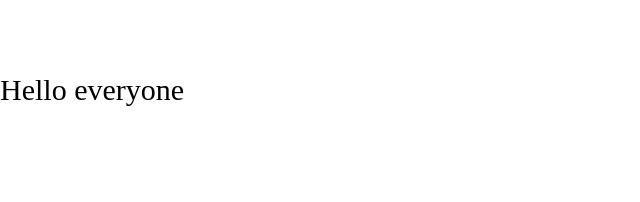
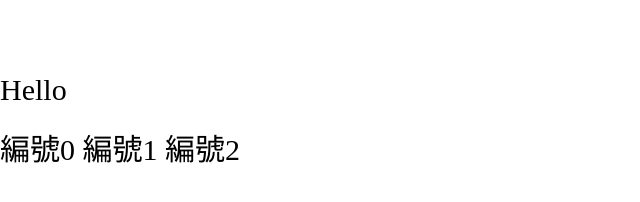
Before and after one commit to shelley816/2024_JavaScript, a website: page class_01/index.html in a window 1280 px wide. Shown: the whole page, without its empty margins (0-640 px from the left). Drawn offline with Linux system fonts and the light colour scheme.

Commit message:
use for() to repeat the infos put in html

```diff
--- a/class_01/index.html
+++ b/class_01/index.html
@@ -7,7 +7,12 @@
     <link rel="stylesheet" href="css/style.css">
 </head>
 <body>
-    <h1 id="titleID" class="titleClass">Hello<span>12</span></h1>
+    <h1 id="titleID" class="titleClass">
+        Hello<br>
+        <span>12</span>
+        <span>123</span>
+        <span>1234</span>
+    </h1>
     <script src="js/all.js"></script>
 </body>
 </html>
--- a/class_01/js/all.js
+++ b/class_01/js/all.js
@@ -1,5 +1,7 @@
 // var el = document.getElementById('titleID'); // 讀取獨一無二的 ID，每個標籤只能有一個 ID
+// var el = document.querySelector('.titleClass span'); // 可抓標籤名稱, ID, Class... 只取第一筆資料
+var el = document.querySelectorAll('.titleClass span'); // 跟上面不同地方在於，可以取得多筆資料
 
-var el = document.querySelector('.titleClass span'); // 可抓標籤名稱, ID, Class...
-
-el.textContent = ' everyone';
+for (var i = 0; i < el.length; i++) {
+    el[i].textContent = '編號' + i;
+}
```
